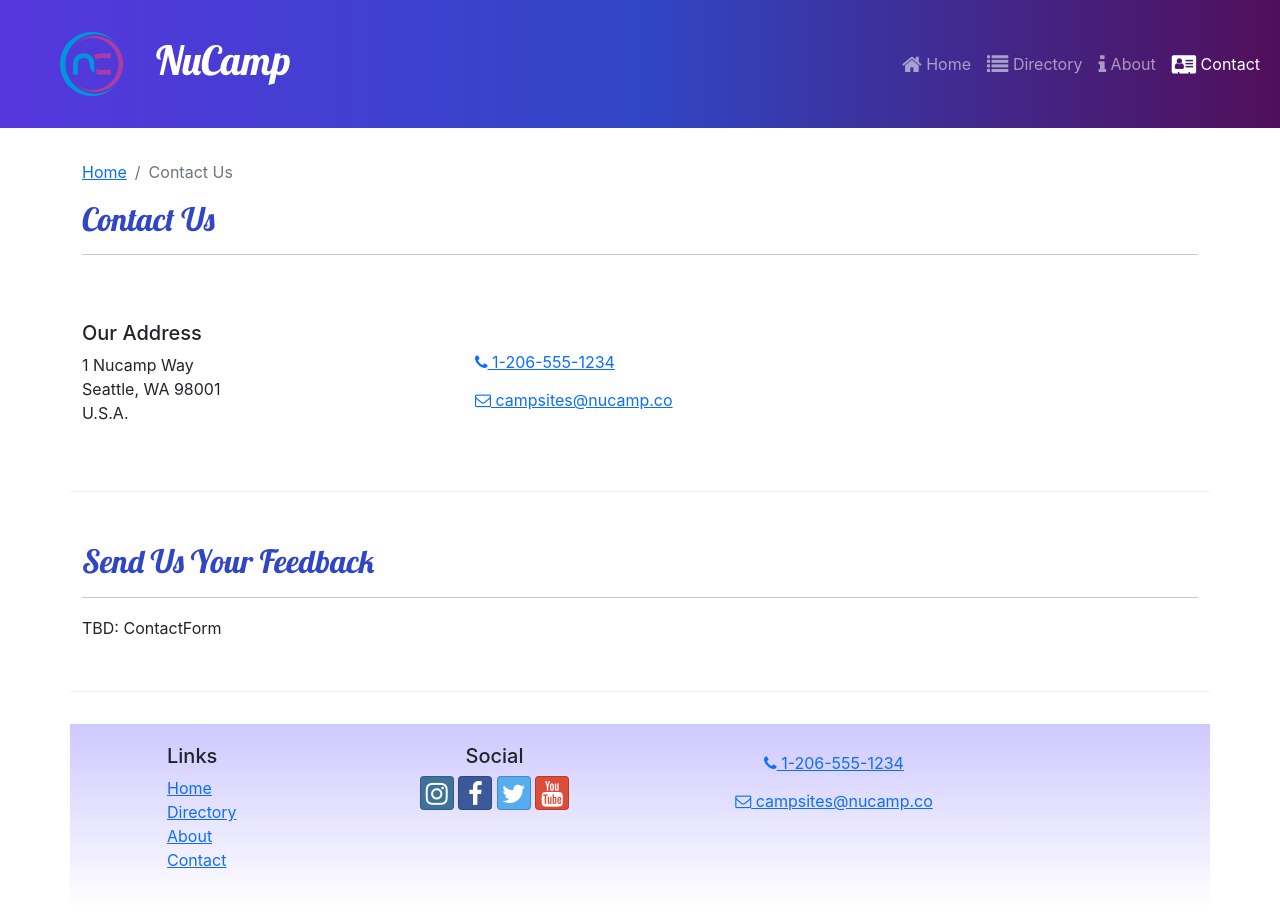
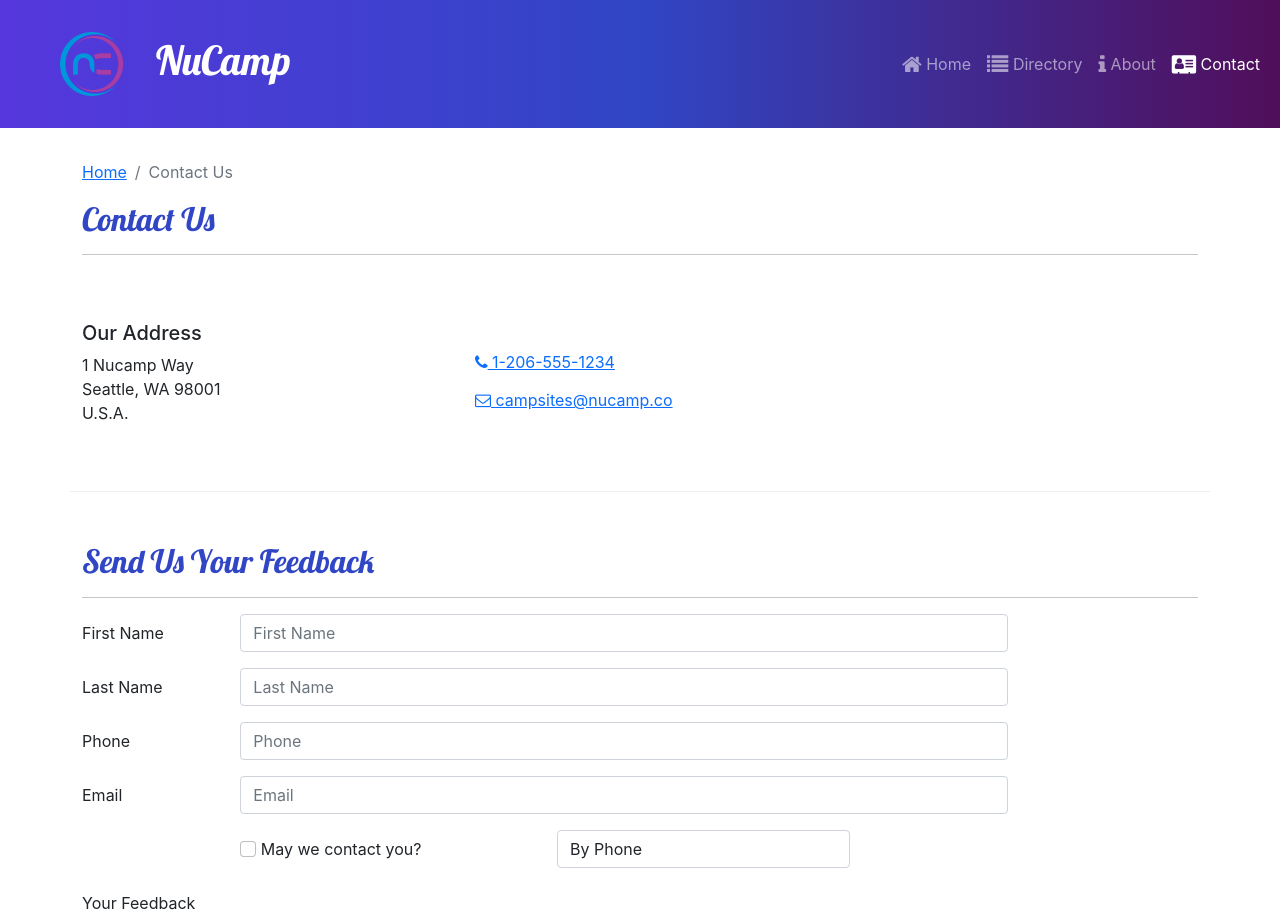
Before and after one commit to cbenedict76/3-React_2023_01_04, a React (Create React App) app: page /contact in a window 1280 px wide. Shown: the top 920 px of the page. Built offline with nearby package versions, Linux system fonts and the light colour scheme.

Commit message:
3-React - Week 3 - ContactForm Parts 1 & 2

```diff
--- /dev/null
+++ b/src/components/ContactForm.js
@@ -0,0 +1,108 @@
+import { Button, Label, Col, FormGroup } from 'reactstrap';
+import { Formik, Field, Form } from 'formik';
+
+const ContactForm = () => {
+return (
+    <Formik
+        initialValues={{
+            firstName: '',
+            lastname: '',
+            phoneNum: '',
+            email: '',
+            agree: false,
+            contactType: 'By Phone',
+            feedback: ''
+        }}
+    >
+        <Form>
+            <FormGroup row>
+                <Label htmlFor='firstName' md='2'>
+                    First Name
+                </Label>
+                <Col md='10'>
+                    <Field
+                        name='firstName'
+                        placeHolder='First Name'
+                        className='form-control'
+                    />
+                </Col>
+            </FormGroup>
+            <FormGroup row>
+                <Label row htmlFor='lastName' md='2'>
+                    Last Name
+                </Label>
+                <Col md='10'>
+                    <Field
+                        name='lastName'
+                        placeholder='Last Name'
+                        className='form-control'
+                    />
+                </Col>
+            </FormGroup>
+            <FormGroup row>
+                <Label row htmlFor='phoneNum' md='2'>
+                    Phone
+                </Label>
+                <Col md='10'>
+                    <Field
+                        name='phonenum'
+                        placeholder='Phone'
+                        className='form-control'
+                    />
+                </Col>
+            </FormGroup>
+            <FormGroup row>
+                <Label row htmlFor='email' md='2'>
+                    Email
+                </Label>
+                <Col md='10'>
+                    <Field
+                        name='email'
+                        placeholder='Email'
+                        type='email'
+                        className='form-control'
+                    />
+                </Col>
+            </FormGroup>
+            <FormGroup row>
+                <Label row check md={{ size: 4, offset: 2 }}>
+                    <Field
+                        name='agree'
+                        type='checkbox'
+                        className='form-check-input'
+                    />{' '}
+                    May we contact you?
+                </Label>
+                <Col md='4'>
+                    <Field
+                        name='contactType'
+                        as='select'
+                        className='form-control'
+                    >
+                        <option>By Phone</option>
+                        <option>By Email</option>
+                    </Field>
+                </Col>
+            </FormGroup>
+            <FormGroup>
+                <Label row htmlFor='feedback' md='2'>
+                    Your Feedback
+                </Label>
+                <Col md='10'>
+                    <Field
+                        name='feedback'
+                        as='textarea'
+                        rows="12"
+                        className='form-control'
+                    />
+                </Col>
+            </FormGroup>
+            <FormGroup row>
+                DO I NEED THIS FORMGROUP
+            </FormGroup>
+        </Form>
+    </Formik>
+)
+};
+
+export default ContactForm;
--- a/src/pages/ContactPage.js
+++ b/src/pages/ContactPage.js
@@ -1,5 +1,6 @@
 import { Container, Col, Row } from 'reactstrap'
 import SubHeader from '../components/SubHeader';
+import ContactForm from '../components/ContactForm';
 
 const ContactPage = () => {
     return (
@@ -42,7 +43,7 @@
                     <hr />
                 </Col>
                 <Col  md='10'>
-                    TBD: ContactForm
+                    <ContactForm />
                 </Col>
             </Row>
         </Container>
```
